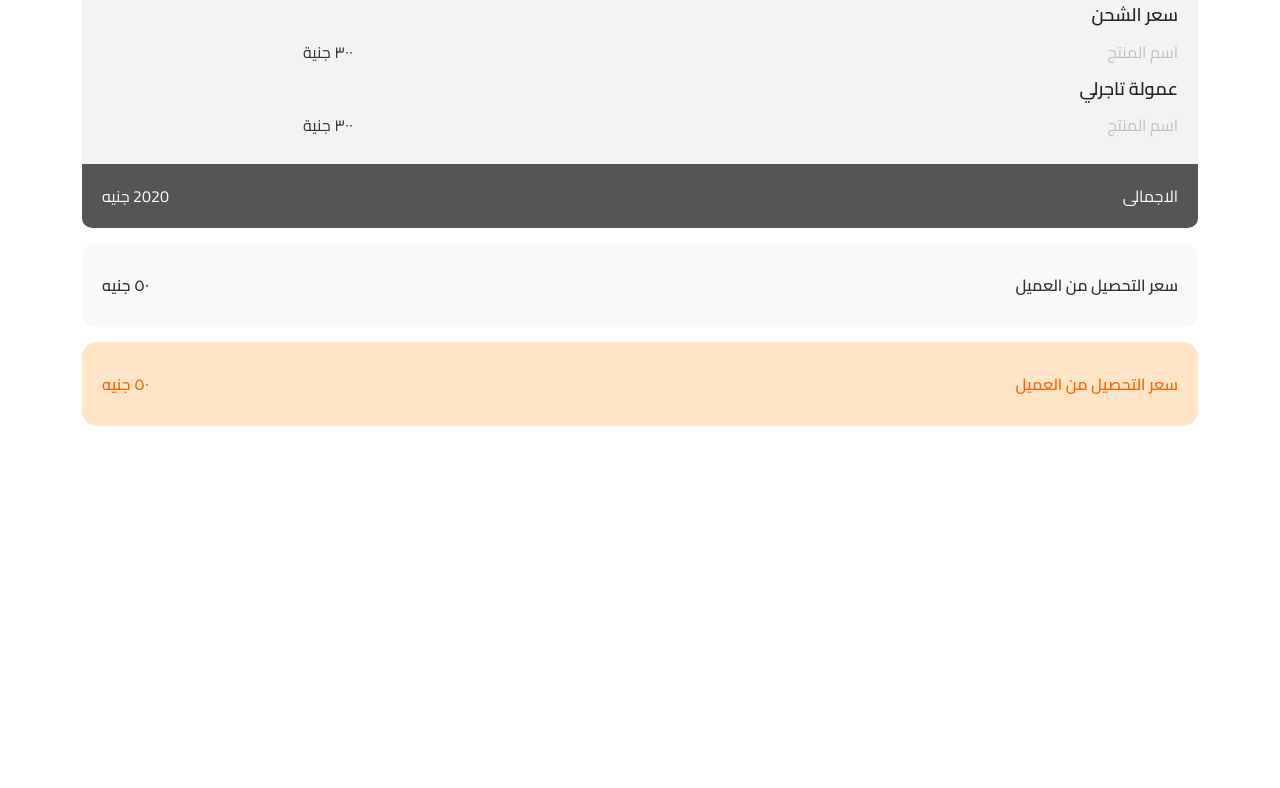
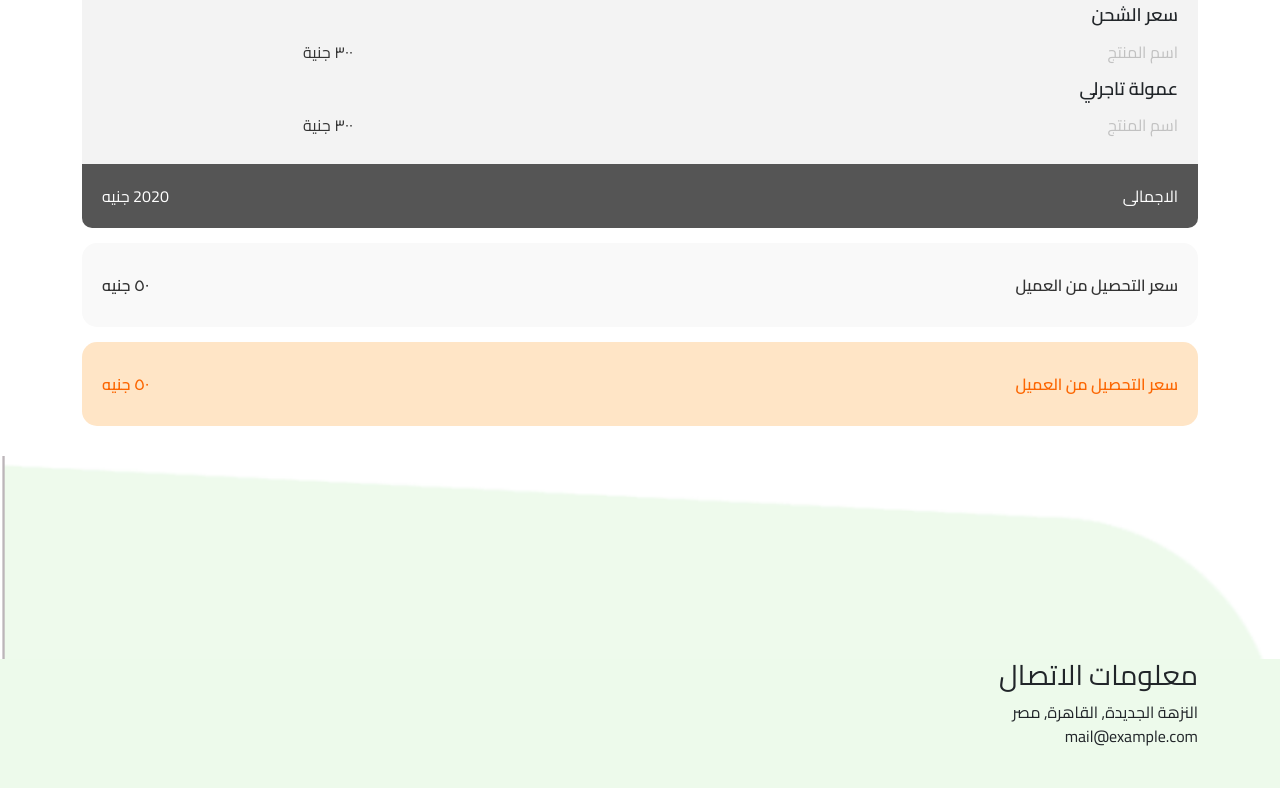
Before and after one commit to DevWael/tagerly-mobile-screen, a plain HTML site: page index.html in a window 1280 px wide. Shown: the part 648-1436 px from the top of the page. Before the commit the page ends 1089 px from the top, so only its background shows below. Drawn offline with nearby package versions, Linux system fonts and the light colour scheme.

Commit message:
building footer section

```diff
--- a/assets/css/style.less
+++ b/assets/css/style.less
@@ -148,3 +148,16 @@ header {
     }
   }
 }
+
+footer {
+  background-color: @footerBg;
+  padding-bottom: 40px;
+  margin-top: 50px;
+
+  .footer-top-bg {
+    margin-top: -20px;
+    width: 100%;
+    height: auto;
+    display: block;
+  }
+}
--- a/index.html
+++ b/index.html
@@ -163,7 +163,22 @@
     </div>
 </section>
 
+<footer>
+    <img src="assets/images/footer-top-bg.png" alt="" class="footer-top-bg">
+    <div class="container container-sm">
+        <h3>معلومات الاتصال</h3>
 
+        <div class="footer-criteria location">
+            <i class="bi bi-geo-alt-fill"></i>
+            النزهة الجديدة, القاهرة, مصر
+        </div>
+
+        <div class="footer-criteria email">
+            <i class="bi bi-envelope-fill"></i>
+            mail@example.com
+        </div>
+    </div>
+</footer>
 
 <!-- JavaScript Bundle with Popper -->
 <script src="https://cdn.jsdelivr.net/npm/bootstrap@5.0.0-beta1/dist/js/bootstrap.bundle.min.js"
```
Also changed, not shown: assets/css/style.css, assets/images/footer-top-bg.png (added).
